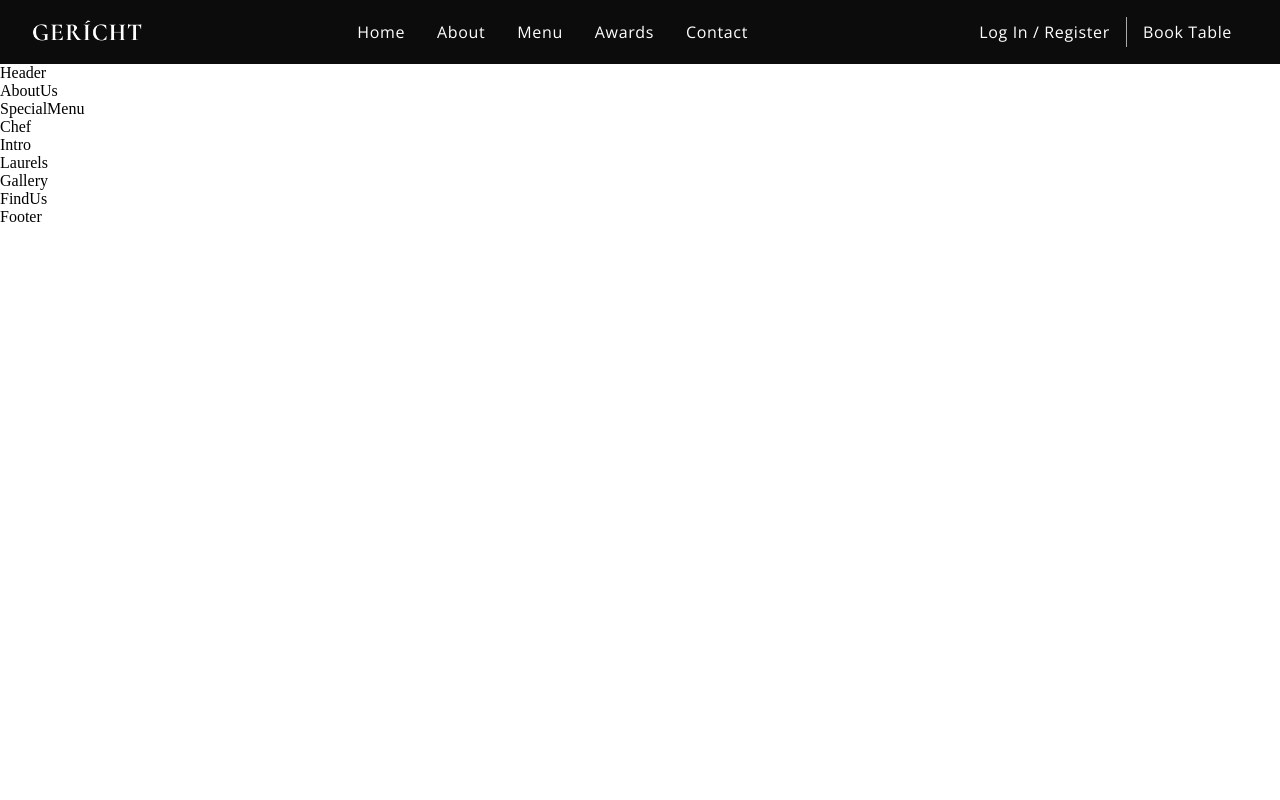
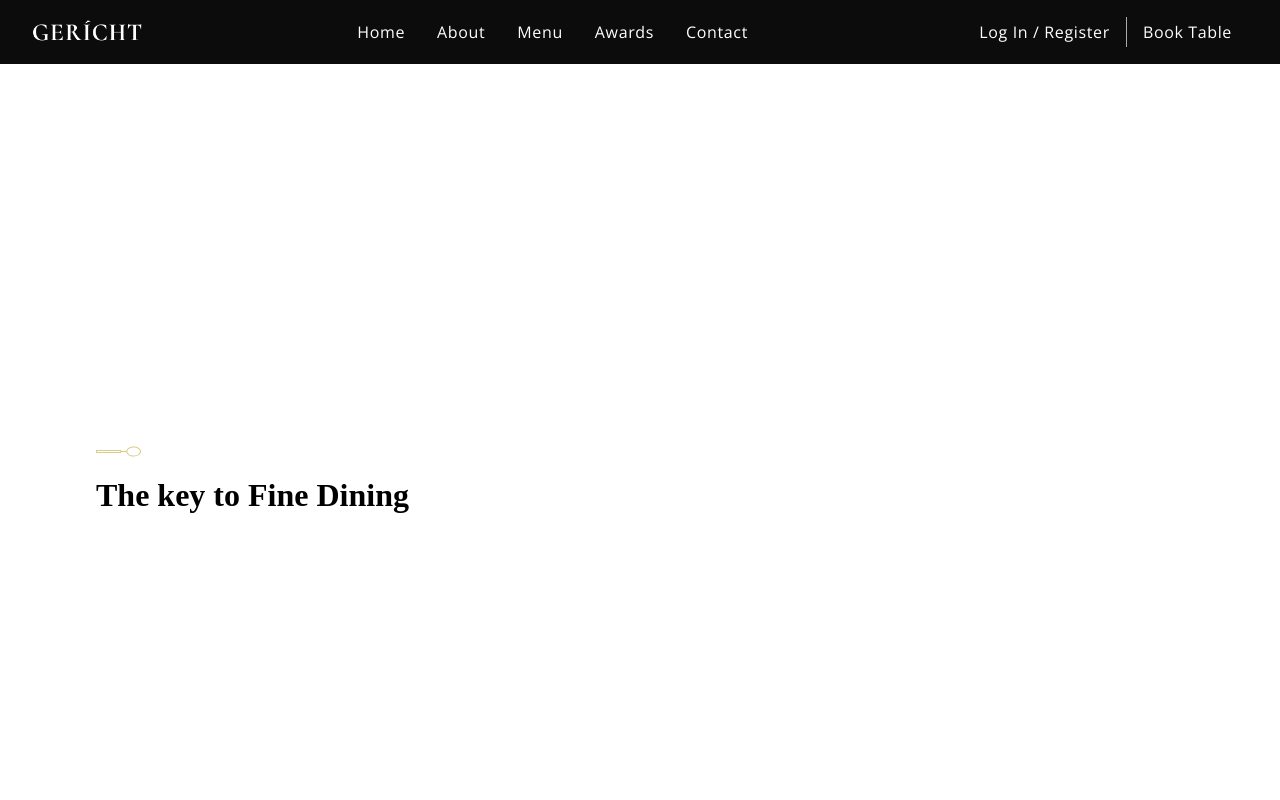
Before and after one commit to RidaaNasir/gerich-restaurent, a React (Create React App) app: page / in a window 1280 px wide. Shown: the top 800 px of the page. Built offline with nearby package versions, Linux system fonts and the light colour scheme; a web font is replaced by a local one.

Commit message:
added props

```diff
--- a/src/components/SubHeading/SubHeading.jsx
+++ b/src/components/SubHeading/SubHeading.jsx
@@ -1,8 +1,10 @@
 import React from 'react';
+import { images } from '../../constants';
 
-const SubHeading = () => (
-  <div>
-    SubHeading
+const SubHeading = ({ title }) => (
+  <div style={{ marginBottom: '1rem' }}>
+    <p className='p__cormorant'>{title}</p>
+    <img src={images.spoon} alt='spoon' className='spoon__img' />
   </div>
 );
 
--- a/src/container/Header/Header.jsx
+++ b/src/container/Header/Header.jsx
@@ -1,10 +1,19 @@
 import React from 'react';
 
+import { images } from '../../constants';
 import './Header.css';
+import { SubHeading } from '../../components';
 
 const Header = () => (
-  <div>
-    Header
+  <div className='app__header app__wrapper section__padding' id='home'>
+    <div className="app__wrapper_info">
+      <SubHeading title="Chase the New Flavor" />
+      <h1 className='app__header-h1'>The key to Fine Dining</h1>
+    </div>
+
+    <div className="app__wrapper_img">
+      {/* Add your image or content here */}
+    </div>
   </div>
 );
 
```
